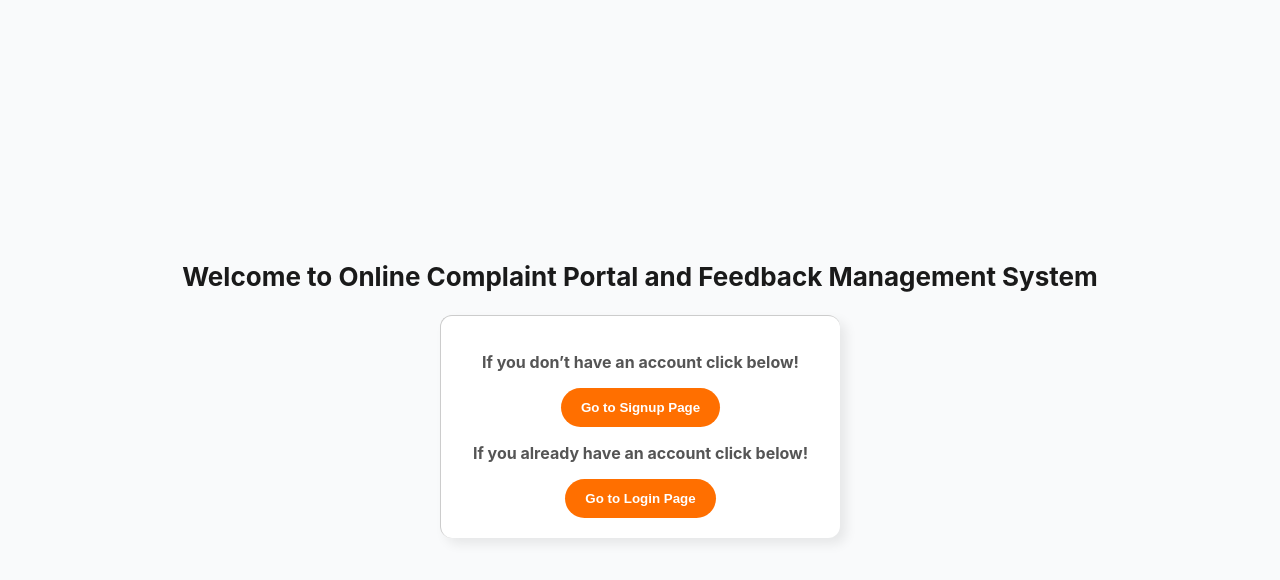
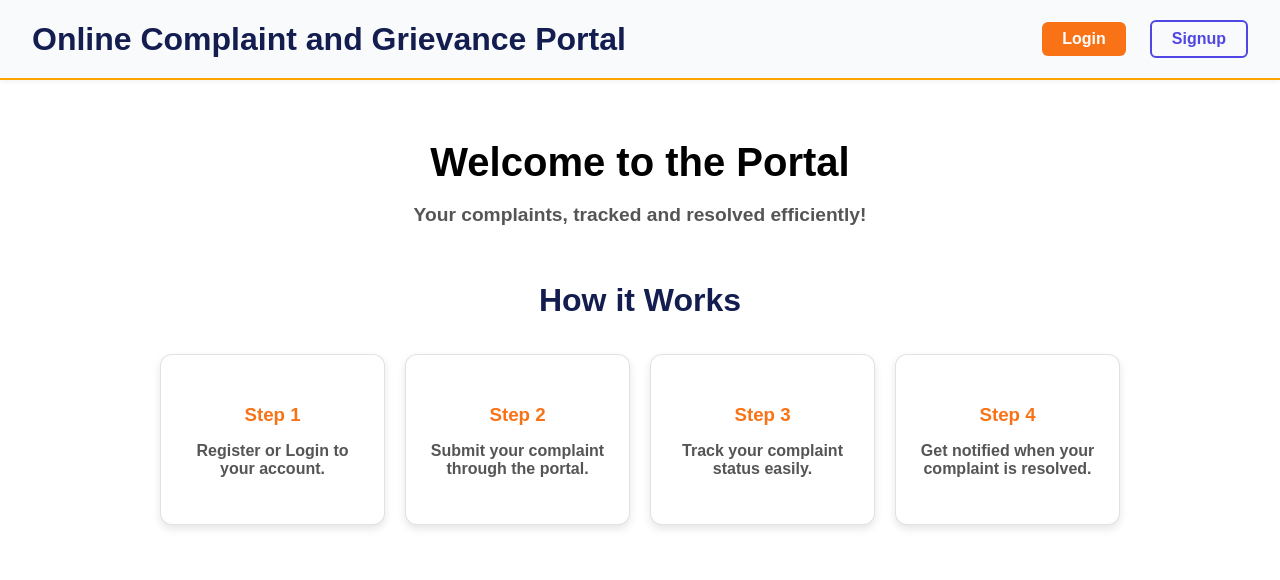
Before and after one commit to Amarnath-216/Resolve-IT-Feedback-and-Grievance-Management-System, a React (Create React App) app in the folder front-end/: page / in a window 1280 px wide. Shown: the top 580 px of the page. Built offline with nearby package versions, Linux system fonts and the light colour scheme.

Commit message:
home page changes

```diff
--- a/front-end/src/App.css
+++ b/front-end/src/App.css
@@ -16,6 +16,7 @@
   display: flex;
   flex-direction: column;
   align-items: center;
+  width: 100%;
 }
 
 .inner-container {
@@ -33,9 +34,9 @@
 }
 
 h2 {
-  font-size: 26px;
-  margin-top: 0px;
-  margin-bottom: 25px;
+  font-size: 32px;
+  margin-top: 39px;
+  margin-bottom: 29px;
   text-align: center;
   line-height: 28px;
   color: #1a1a1a;
--- /dev/null
+++ b/front-end/src/Home.css
@@ -0,0 +1,126 @@
+/* Home Body */
+.blixo-home-body {
+  font-family: Arial, sans-serif;
+  background-color: white;
+  text-align: center;
+  padding: 0;
+  margin: 0;
+}
+
+/* Navbar (normal, not sticky) */
+.blixo-navbar {
+  display: flex;
+  justify-content: center;
+  background: #f9fafb;
+  color: #131D4F;
+  border-bottom: 2px solid orange;
+  box-shadow: 0 2px 4px rgba(0,0,0,0.05);
+  width: 100%;
+  padding: 20px 0;
+}
+
+.blixo-container {
+  width: 95%;
+  display: flex;
+  justify-content: space-between;
+  align-items: center;
+}
+
+.blixo-logo {
+  font-size: 32px;
+  font-weight: bold;
+}
+
+.blixo-links {
+  display: flex;
+  gap: 24px;
+  align-items: center;
+  font-weight: 500;
+}
+
+.blixo-btn-login {
+  padding: 8px 20px;
+  border-radius: 6px;
+  background-color: #f97316;
+  color: white;
+  text-decoration: none;
+  font-weight: bold;
+}
+
+.blixo-btn-login:hover {
+  background-color: #fb7a28;
+}
+
+.blixo-btn-signup {
+  padding: 8px 20px;
+  border: 2px solid #4f46e5;
+  border-radius: 6px;
+  color: #4f46e5;
+  text-decoration: none;
+  font-weight: bold;
+}
+
+.blixo-btn-signup:hover {
+  background-color: #eef0ff;
+}
+
+/* Welcome Section */
+.blixo-welcome-section {
+  margin: 60px 20px 40px 20px;
+}
+
+.blixo-welcome-section h1 {
+  font-size: 2.5rem;
+  margin-bottom: 10px;
+}
+
+.blixo-welcome-section p {
+  font-size: 1.2rem;
+  color: #555;
+}
+
+/* How it Works Section */
+.blixo-how-it-works {
+  margin: 60px auto;
+  max-width: 1000px;
+  text-align: center;
+}
+
+.blixo-how-it-works h2 {
+  margin-bottom: 40px;
+  font-size: 2rem;
+  color: #131D4F;
+}
+
+/* Cards container */
+.blixo-cards {
+  display: grid;
+  grid-template-columns: repeat(auto-fit, minmax(220px, 1fr));
+  gap: 20px;
+  padding: 0 20px;
+}
+
+/* Individual Card */
+.blixo-card {
+  background-color: white;
+   border: 1px solid #41414127;
+  border-radius: 12px;
+  padding: 30px 20px;
+  box-shadow: 0 4px 8px rgba(0,0,0,0.1);
+  transition: transform 0.3s ease, box-shadow 0.3s ease;
+}
+
+.blixo-card:hover {
+  transform: translateY(-5px);
+  box-shadow: 0 8px 16px rgba(0,0,0,0.15);
+}
+
+.blixo-card h3 {
+  margin-bottom: 15px;
+  color: #f97316; /* accent color */
+}
+
+.blixo-card p {
+  color: #555;
+  font-size: 1rem;
+}
--- a/front-end/src/home.js
+++ b/front-end/src/home.js
@@ -1,30 +1,51 @@
-import './App.css';
+import React from 'react';
 import { Link } from 'react-router-dom';
+import './Home.css';
 
 const Home = () => {
   return (
+    <div className="blixo-home-body">
+      {/* Navbar */}
+      <nav className="blixo-navbar">
+        <div className="blixo-container">
+          <div className="blixo-logo">Online Complaint and Grievance Portal</div>
+          <div className="blixo-links">
+            <Link to="/login" className="blixo-btn-login">Login</Link>
+            <Link to="/signup" className="blixo-btn-signup">Signup</Link>
+          </div>
+        </div>
+      </nav>
 
-    <div className='body'>
-    <div className="outer-container">
+      {/* Welcome Section */}
+      <div className="blixo-welcome-section">
+        <h1>Welcome to the Portal</h1>
+        <p>Your complaints, tracked and resolved efficiently!</p>
+      </div>
 
-      <h2>Welcome to Online Complaint Portal and Feedback Management System</h2>
-
-      <div className="inner-container">
-
-        <p>If you don’t have an account click below!</p>
-        <Link to="/signup">
-          <button>Go to Signup Page</button>
-        </Link>
-
-       <p>If you already have an account click below!</p>
-       <Link to="/login">
-         <button>Go to Login Page</button>
-       </Link>
-
+      {/* How it Works Section */}
+      <div className="blixo-how-it-works">
+        <h2>How it Works</h2>
+        <div className="blixo-cards">
+          <div className="blixo-card">
+            <h3>Step 1</h3>
+            <p>Register or Login to your account.</p>
+          </div>
+          <div className="blixo-card">
+            <h3>Step 2</h3>
+            <p>Submit your complaint through the portal.</p>
+          </div>
+          <div className="blixo-card">
+            <h3>Step 3</h3>
+            <p>Track your complaint status easily.</p>
+          </div>
+          <div className="blixo-card">
+            <h3>Step 4</h3>
+            <p>Get notified when your complaint is resolved.</p>
+          </div>
+        </div>
       </div>
     </div>
-    </div>
-  )
-}
+  );
+};
 
 export default Home;
--- a/front-end/src/login.js
+++ b/front-end/src/login.js
@@ -52,8 +52,9 @@ if (res.ok && data.success) {
   return (
     <div className='body'>
     <div className="outer-container">
-      <h2>Welcome Back</h2>
+
       <div className="inner-container">
+        <h2>Login</h2>
         {message && <div className={`message ${status}`}>{message}</div>}
 
         <form onSubmit={handleSubmit}>
--- a/front-end/src/signup.js
+++ b/front-end/src/signup.js
@@ -45,9 +45,10 @@ const Signup = () => {
   return (
     <div className='body'>
       <div className="outer-container">
-        <h2>Create Your Account</h2>
+
 
         <div className="inner-container">
+          <h2>Create Your Account</h2>
           {message && status === "error" && (
             <div className={`message ${status}`}>
               {message}
```
